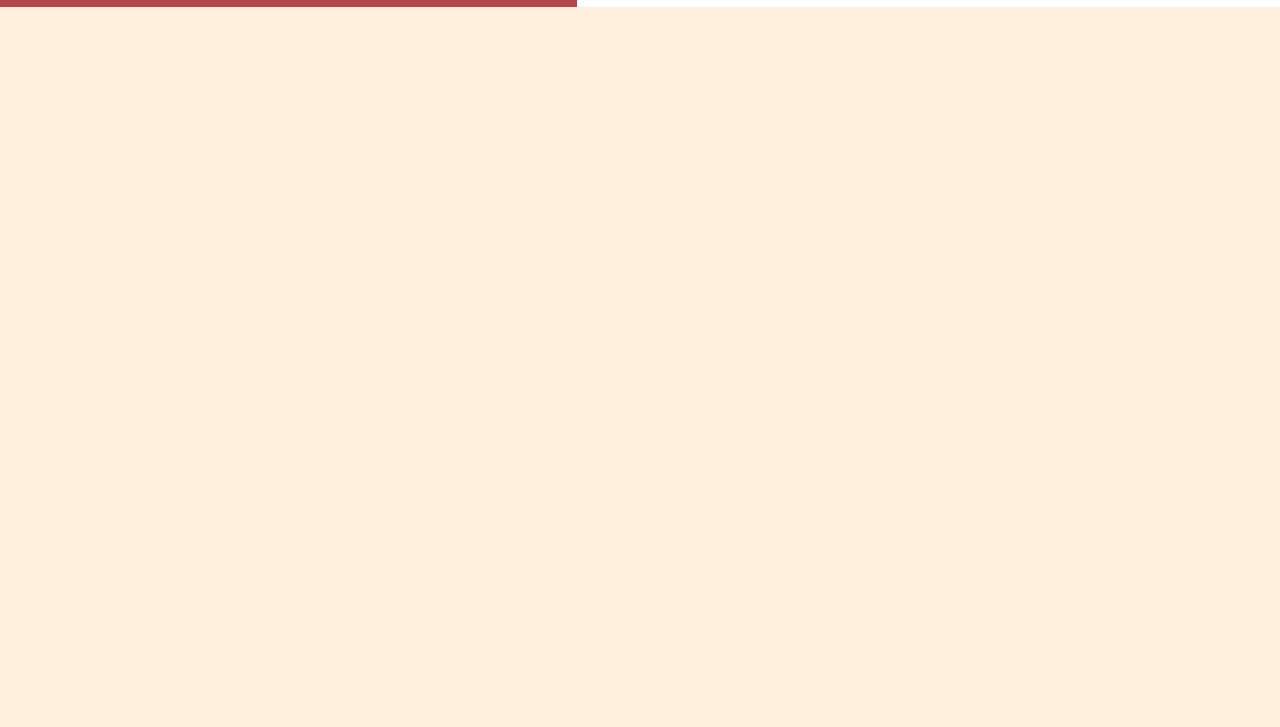
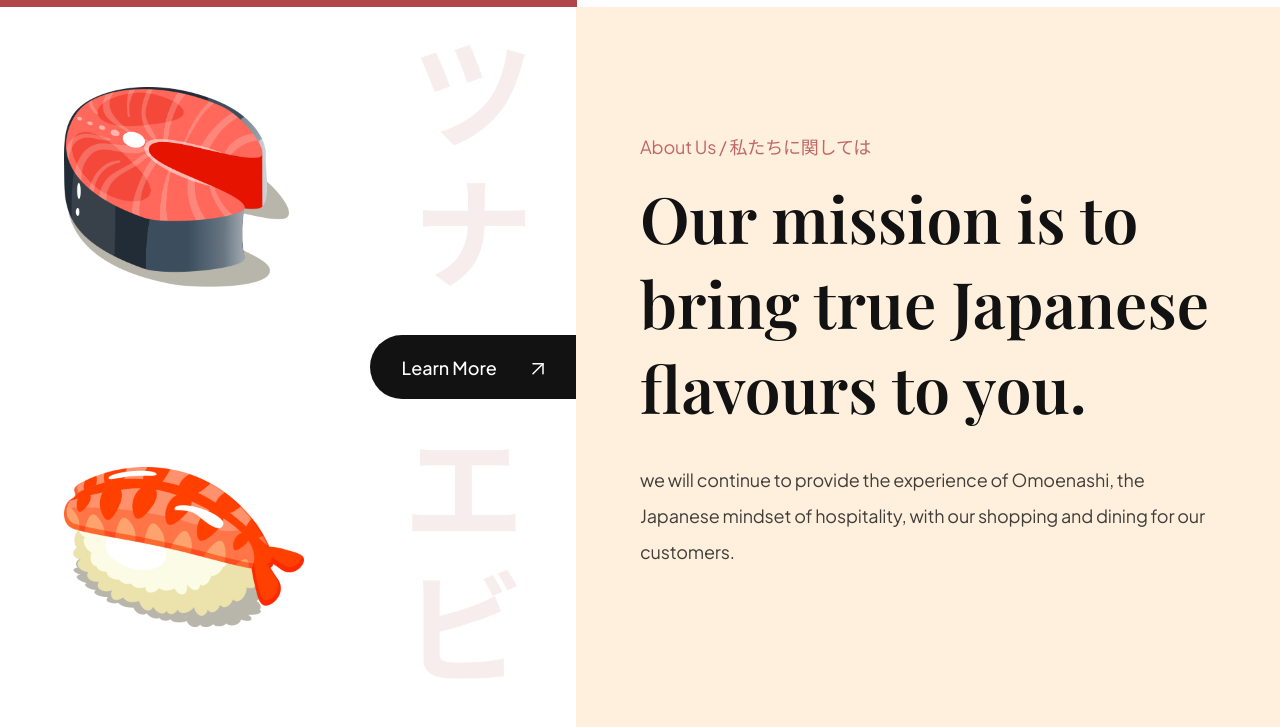
Before and after one commit to luitel-prayush/sushi, a website built with Vite: page index.html in a window 1280 px wide. Shown: the part 791-1518 px from the top of the page. Before the commit the page ends 800 px from the top, so only its background shows below. Built offline with nearby package versions, Linux system fonts and the light colour scheme.

Commit message:
Implement about-us section to sushi website

```diff
--- a/css/sections/about.css
+++ b/css/sections/about.css
@@ -0,0 +1,73 @@
+.about-us {
+    display: flex;
+    min-height: 720px;
+    overflow: hidden;
+}
+
+.about-us__image {
+    flex: 1;
+    display: flex;
+    flex-direction: column;
+    justify-content: center;
+    background: var(--color-white);
+    position: relative;
+}
+
+.about-us__image div {
+    padding: 32px 64px;
+    flex: 1;
+    display: flex;
+    align-items: center;
+    background-position: center;
+    background-repeat: no-repeat;
+    background-size: contain;
+}
+
+.about-us__image-sushi3 {
+    border-bottom: 8 solid var(--color-creamson);
+    background-image: url("../../assets/about_bg1.png");
+}
+
+.about-us__image-sushi2 {
+    background-image: url("../../assets/about_bg2.png");
+}
+
+.about-us__image-sushi3 img {
+    width: 225px;
+    height: 200px;
+}
+
+.about-us__image-sushi2 img {
+    width: 240px;
+    height: 160px;
+}
+
+.about-us__button {
+    position: absolute;
+    right: 0;
+    padding: 12px 32px;
+    min-height: 64px;
+    background: var(--secondary-color);
+    border-radius: 32px 0 0 32px;
+    border: 0;
+    outline: 0;
+    color: #fff;
+    font-family: var(--plus-jakarta-sans);
+    font-weight: 500;
+    font-size: 18px;
+    line-height: 23px;
+    cursor: pointer;
+}
+
+.about-us__button img {
+    object-fit: contain;
+    margin-left: 32px;
+}
+
+.about-us__content {
+    padding: 64px;
+    flex: 1;
+    display: flex;
+    justify-content: center;
+    flex-direction: column;
+}
--- a/css/style.css
+++ b/css/style.css
@@ -4,11 +4,11 @@
 /* other css file imports */
 @import url("sections/header.css");
 @import url("sections/hero.css");
-/* @import url("sections/about.css");
+@import url("sections/about.css");
 @import url("sections/popular.css");
 @import url("sections/trending.css");
 @import url("sections/subscribe.css");
-@import url("sections/footer.css"); */
+@import url("sections/footer.css");
 
 /* CSS variables for reusablity across all files (including above imported) */
 :root {
--- a/index.html
+++ b/index.html
@@ -79,6 +79,26 @@
     </div>
   </section>
 
+  <section class="about-us" id="about-us">
+    <div class="about-us__image">
+      <div class="about-us__image-sushi3">
+        <img src="assets/sushi-3.png" alt="sushi">
+      </div>
+      <button class="about-us__button">Learn More
+        <img src="assets/arrow-up-right.svg" alt="learn more">
+      </button>
+      <div class="about-us__image-sushi2">
+        <img src="assets/sushi-2.png" alt="sushi">
+      </div>
+    </div>
+
+    <div class="about-us__content">
+      <p class="sushi__subtitle">About Us / 私たちに関しては</p>
+      <h3 class="sushi__title">Our mission is to bring true Japanese flavours to you.</h3>
+      <p class="sushi__description">we will continue to provide the experience of Omoenashi, the Japanese mindset of hospitality, with our shopping and dining for our customers.</p>
+    </div>
+  </section>
+
   <script src="js/script.js"
   type="module"> </script>
 </body>
```
